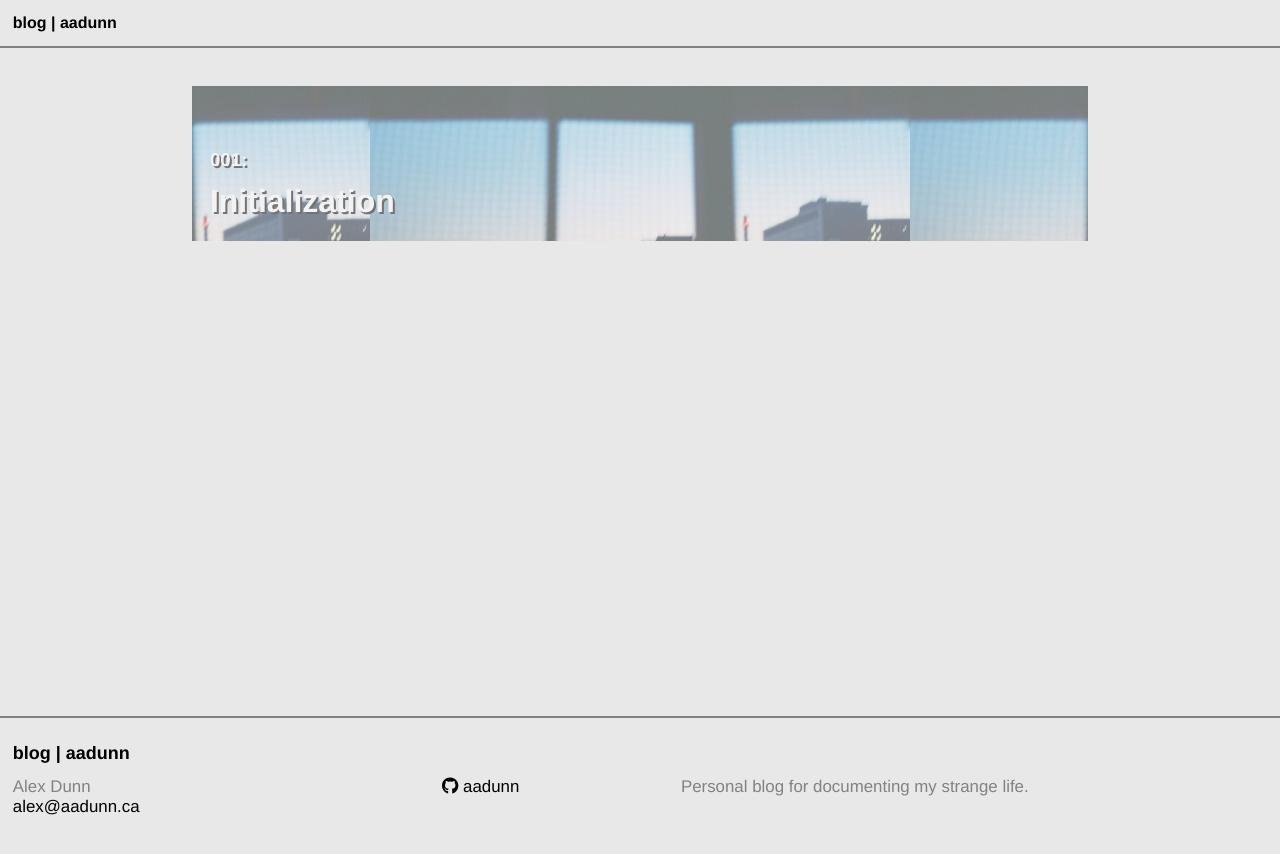
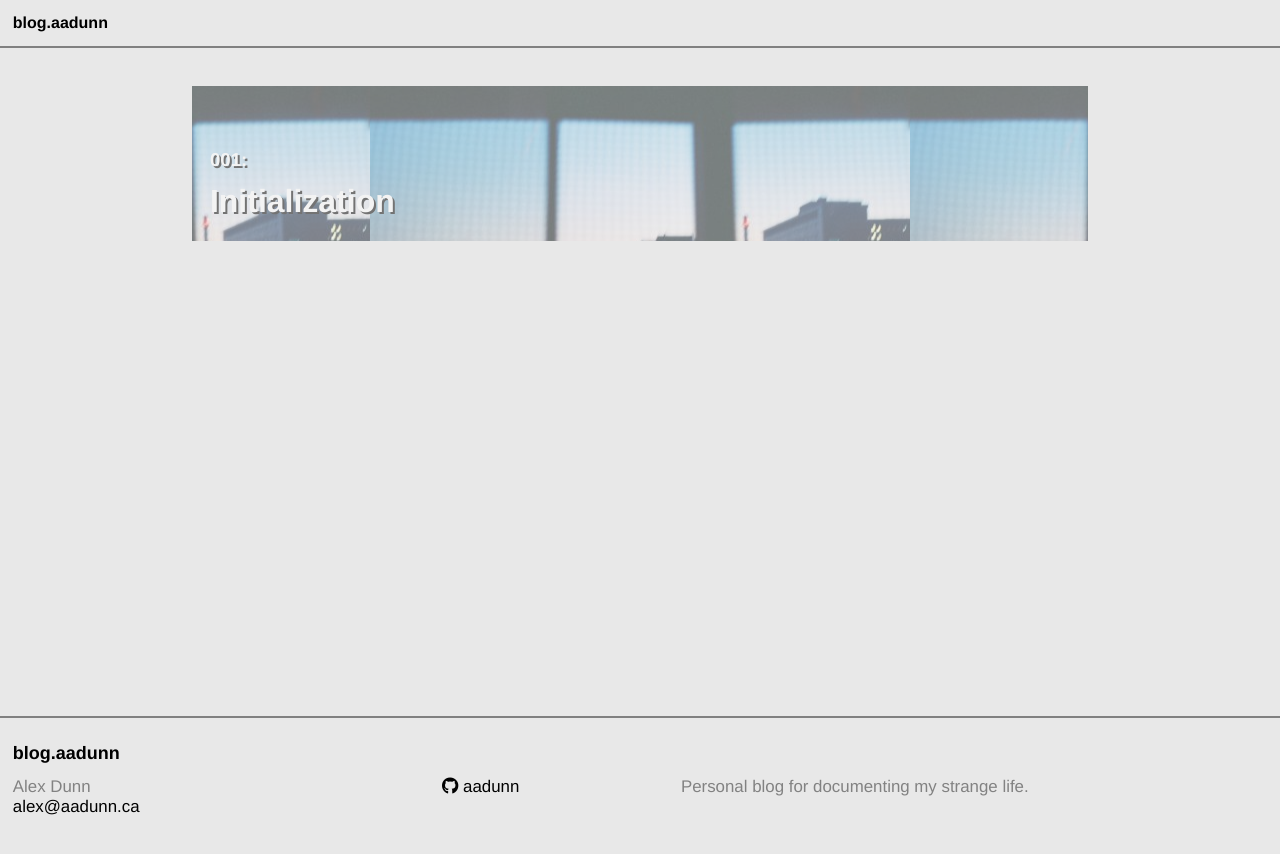
Before and after one commit to aadunn/blog, a Jekyll site: the page built from index.md, in a window 1280 px wide. Shown: the top 854 px of the page. Built offline with Jekyll 4.4.1, drawn with Linux system fonts in a browser that asks for light colours; nearby versions of some CDN libraries.

Commit message:
typo fix

```diff
--- a/_config.yml
+++ b/_config.yml
@@ -8,7 +8,7 @@
 # For technical reasons, this file is *NOT* reloaded automatically when you use
 # 'bundle exec jekyll serve'. If you change this file, please restart the server process.
 
-title: blog | aadunn
+title: blog.aadunn
 author: Alex Dunn
 email: alex@aadunn.ca
 description:  # this means to ignore newlines until "baseurl:"
```
Also changed, not shown: _posts/2018-03-07-first-post.md (+1 -1 lines).
